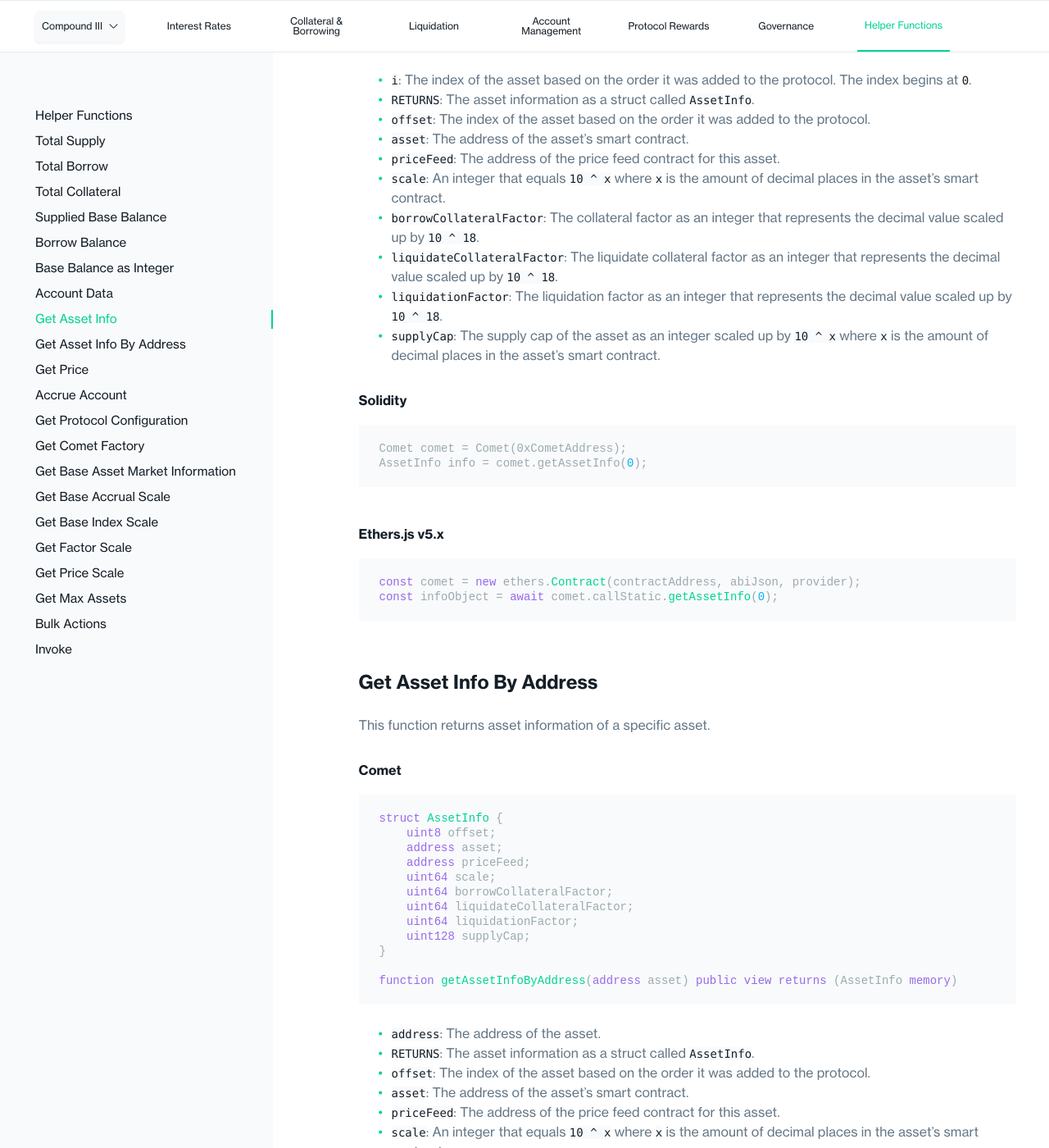
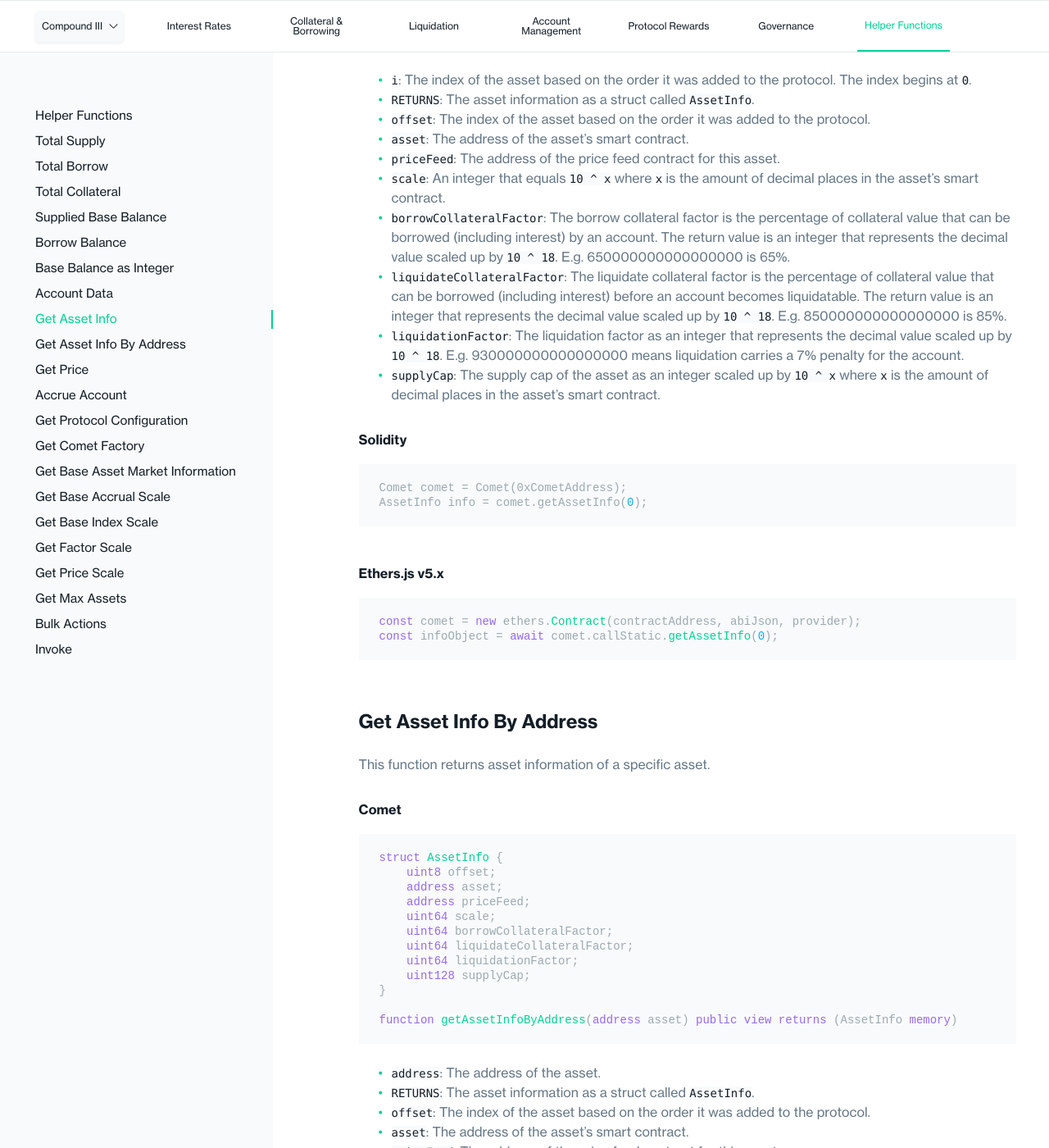
Before and after one commit to compound-finance/compound-finance.github.io, a Jekyll site: the page built from docs/pages/v3/helper-functions.md, in a window 1280 px wide and 1400 px high, scrolled down 5890 px. Shown: the whole window at 82% size. Built offline with Jekyll 4.4.1, drawn with Linux system fonts in a browser that asks for light colours; some of the changed text lies outside the part shown.

Commit message:
add more explanation for factors (#28)

```diff
--- a/docs/pages/v3/helper-functions.md
+++ b/docs/pages/v3/helper-functions.md
@@ -263,9 +263,9 @@
 * `asset`: The address of the asset's smart contract.
 * `priceFeed`: The address of the price feed contract for this asset.
 * `scale`: An integer that equals `10 ^ x` where `x` is the amount of decimal places in the asset's smart contract.
-* `borrowCollateralFactor`: The collateral factor as an integer that represents the decimal value scaled up by `10 ^ 18`.
-* `liquidateCollateralFactor`: The liquidate collateral factor as an integer that represents the decimal value scaled up by `10 ^ 18`.
-* `liquidationFactor`: The liquidation factor as an integer that represents the decimal value scaled up by `10 ^ 18`.
+* `borrowCollateralFactor`: The borrow collateral factor is the percentage of collateral value that can be borrowed (including interest) by an account. The return value is an integer that represents the decimal value scaled up by `10 ^ 18`. E.g. 650000000000000000 is 65%.
+* `liquidateCollateralFactor`: The liquidate collateral factor is the percentage of collateral value that can be borrowed (including interest) before an account becomes liquidatable. The return value is an integer that represents the decimal value scaled up by `10 ^ 18`. E.g. 850000000000000000 is 85%.
+* `liquidationFactor`: The liquidation factor as an integer that represents the decimal value scaled up by `10 ^ 18`. E.g. 930000000000000000 means liquidation carries a 7% penalty for the account.
 * `supplyCap`: The supply cap of the asset as an integer scaled up by `10 ^ x` where `x` is the amount of decimal places in the asset's smart contract.
 
 #### Solidity
@@ -309,9 +309,9 @@
 * `asset`: The address of the asset's smart contract.
 * `priceFeed`: The address of the price feed contract for this asset.
 * `scale`: An integer that equals `10 ^ x` where `x` is the amount of decimal places in the asset's smart contract.
-* `borrowCollateralFactor`: The collateral factor as an integer that represents the decimal value scaled up by `10 ^ 18`.
-* `liquidateCollateralFactor`: The liquidate collateral factor as an integer that represents the decimal value scaled up by `10 ^ 18`.
-* `liquidationFactor`: The liquidation factor as an integer that represents the decimal value scaled up by `10 ^ 18`.
+* `borrowCollateralFactor`: The borrow collateral factor is the percentage of collateral value that can be borrowed (including interest) by an account. The return value is an integer that represents the decimal value scaled up by `10 ^ 18`. E.g. 650000000000000000 is 65%.
+* `liquidateCollateralFactor`: The liquidate collateral factor is the percentage of collateral value that can be borrowed (including interest) before an account becomes liquidatable. The return value is an integer that represents the decimal value scaled up by `10 ^ 18`. E.g. 850000000000000000 is 85%.
+* `liquidationFactor`: The liquidation factor as an integer that represents the decimal value scaled up by `10 ^ 18`. E.g. 930000000000000000 means liquidation carries a 7% penalty for the account.
 * `supplyCap`: The supply cap of the asset as an integer scaled up by `10 ^ x` where `x` is the amount of decimal places in the asset's smart contract.
 
 #### Solidity
```
